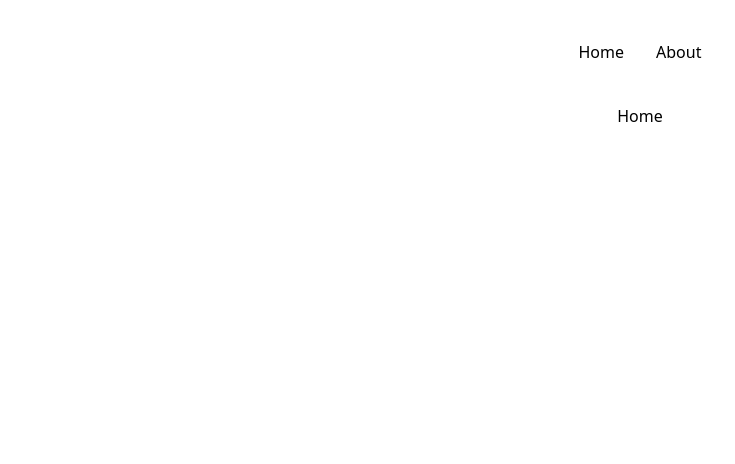
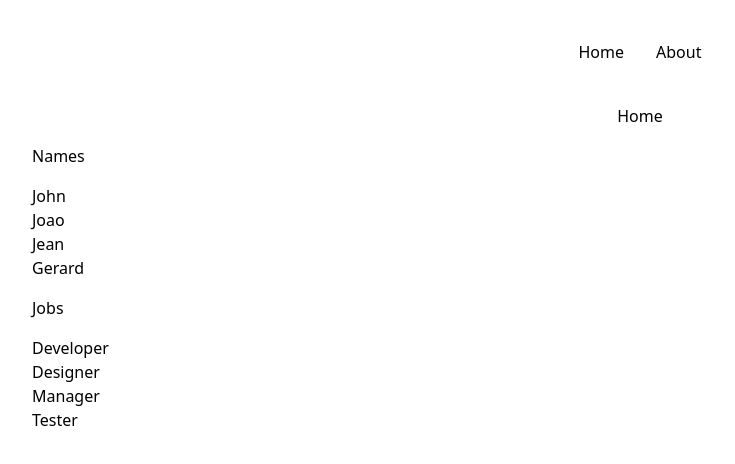
Before and after one commit to brad-bb-bell/sandbox, a Vue app: page / in a window 1280 px wide. Shown: the top 464 px of the page, without its empty margins (0-735 px from the left). Built offline with nearby package versions, Linux system fonts and the light colour scheme.

Commit message:
gets draggable example working

```diff
--- a/src/views/HomeView.vue
+++ b/src/views/HomeView.vue
@@ -1,7 +1,50 @@
 <template>
-  <main>
+  <main class="px-8">
     <h1 class="text-center">Home</h1>
+
+    <h2 class="py-4">Names</h2>
+    <draggable v-model="list1" itemKey="id" tag="ol" group="people" @end="saveOrder">
+      <template #item="{ element }">
+        <li class="cursor-pointer">{{ element.name }}</li>
+      </template>
+    </draggable>
+
+    <h2 class="py-4">Jobs</h2>
+    <draggable v-model="list2" itemKey="id" tag="ol" group="people" @end="saveOrder">
+      <template #item="{ element }">
+        <li class="cursor-pointer">{{ element.name }}</li>
+      </template>
+    </draggable>
   </main>
 </template>
 
-<script></script>
+<script>
+import draggable from "vuedraggable";
+
+export default {
+  components: {
+    draggable,
+  },
+  data() {
+    return {
+      list1: [
+        { name: "John", id: 1 },
+        { name: "Joao", id: 2 },
+        { name: "Jean", id: 3 },
+        { name: "Gerard", id: 4 },
+      ],
+      list2: [
+        { name: "Developer", id: 1 },
+        { name: "Designer", id: 2 },
+        { name: "Manager", id: 3 },
+        { name: "Tester", id: 4 },
+      ],
+    };
+  },
+  methods: {
+    saveOrder() {
+      console.log("saveOrder");
+    },
+  },
+};
+</script>
```
